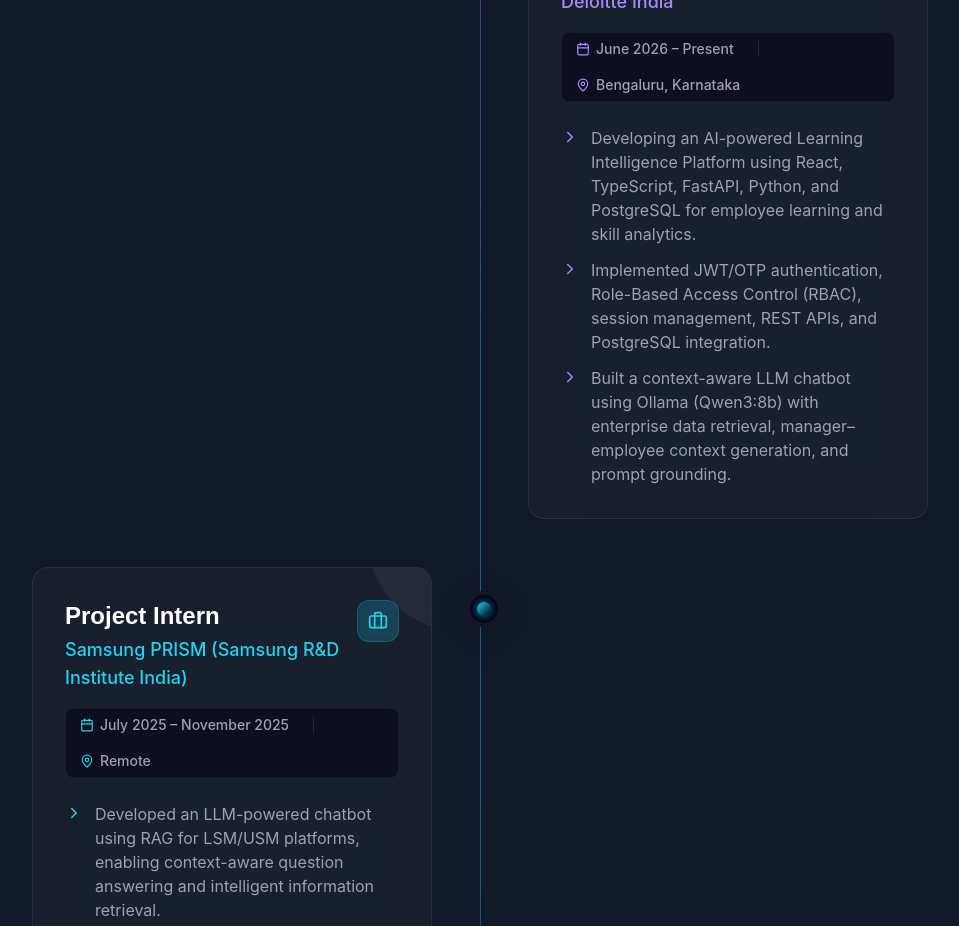
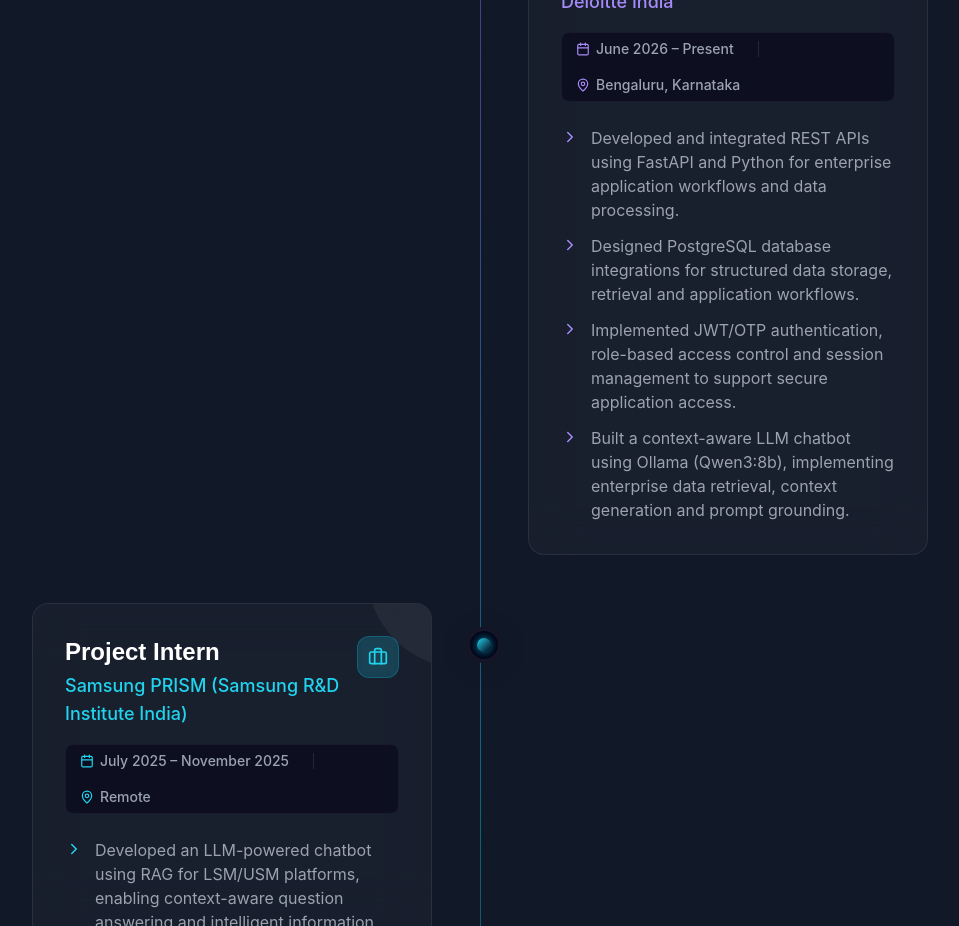
Before and after one commit to Sushindh/Portfolio, a React (Vite) app: page / in a window 1280 px wide. Shown: the part 2640-3566 px from the top of the page, without its empty margins (160-1119 px from the left). Built offline with nearby package versions, Linux system fonts and the light colour scheme.

Commit message:
changed exp

```diff
--- a/src/components/Experience.jsx
+++ b/src/components/Experience.jsx
@@ -11,9 +11,10 @@
     location: "Bengaluru, Karnataka",
     icon: "bg-primary-500/20 text-primary-400 border-primary-500/30",
     features: [
-      "Developing an AI-powered Learning Intelligence Platform using React, TypeScript, FastAPI, Python, and PostgreSQL for employee learning and skill analytics.",
-      "Implemented JWT/OTP authentication, Role-Based Access Control (RBAC), session management, REST APIs, and PostgreSQL integration.",
-      "Built a context-aware LLM chatbot using Ollama (Qwen3:8b) with enterprise data retrieval, manager–employee context generation, and prompt grounding."
+      "Developed and integrated REST APIs using FastAPI and Python for enterprise application workflows and data processing.",
+      "Designed PostgreSQL database integrations for structured data storage, retrieval and application workflows.",
+      "Implemented JWT/OTP authentication, role-based access control and session management to support secure application access.",
+      "Built a context-aware LLM chatbot using Ollama (Qwen3:8b), implementing enterprise data retrieval, context generation and prompt grounding."
     ]
   },
   {
```
